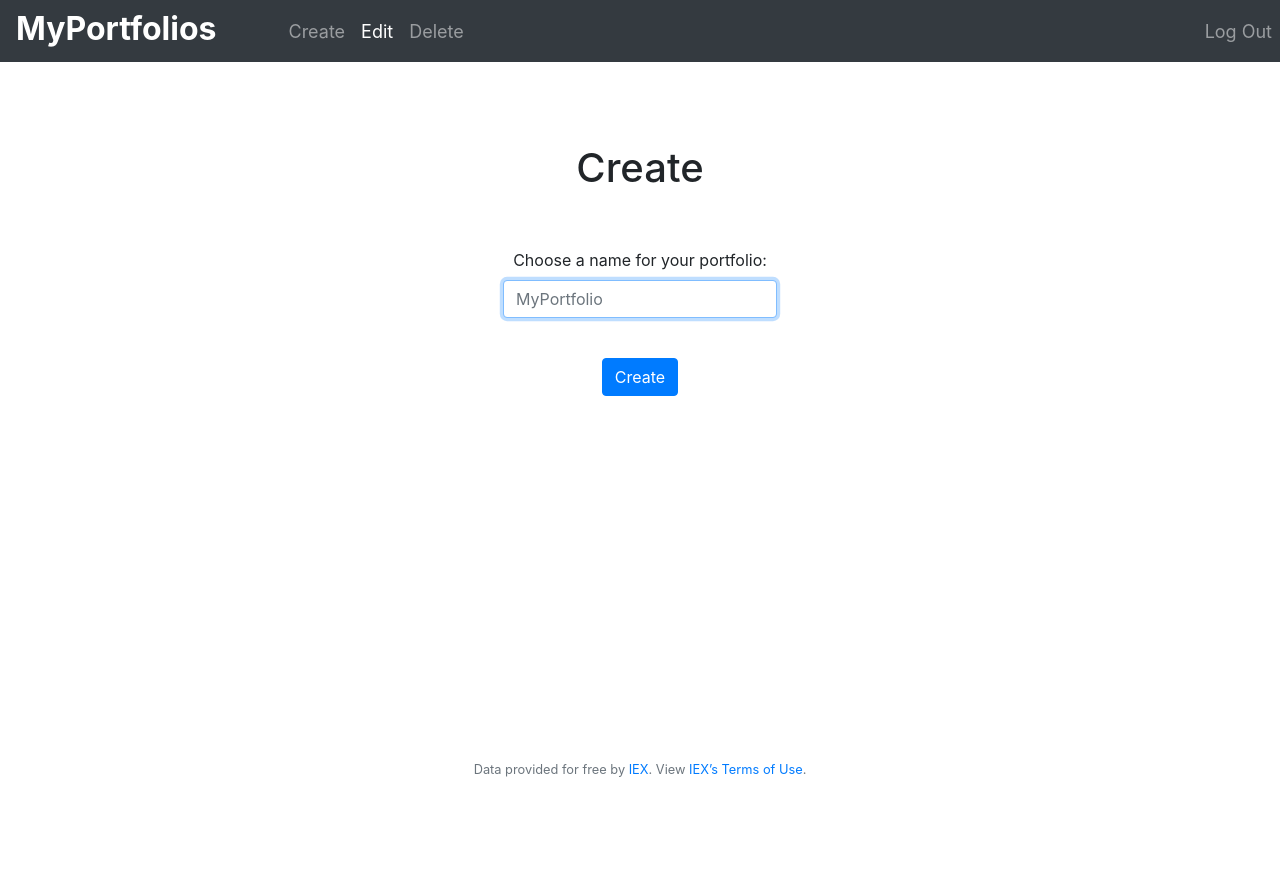
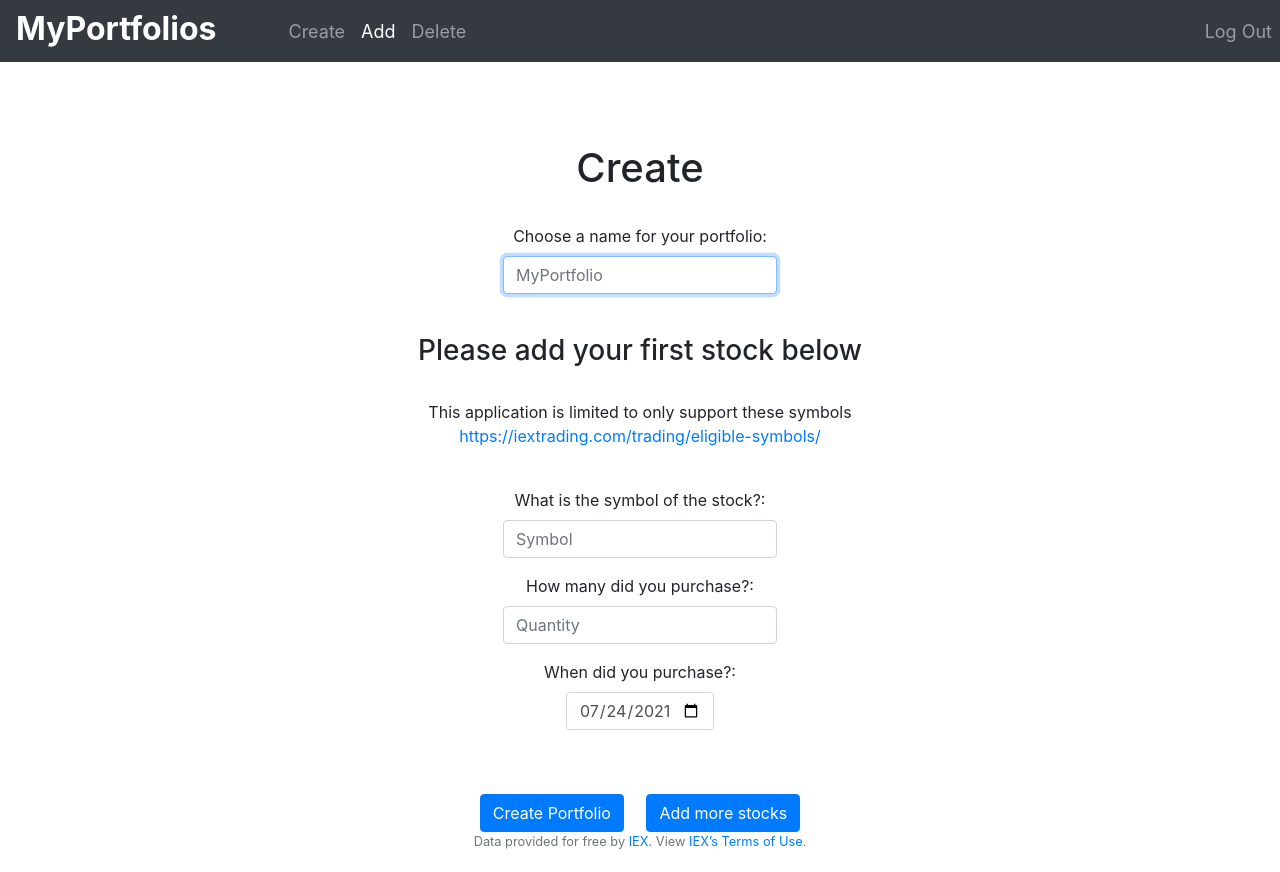
Before and after one commit to jsueling/cs50-final-project, a Flask app: page /create in a window 1280 px wide. Before the commit the page ends 777 px from the top, so only its background shows below. Run offline with Flask 2, Linux system fonts and the light colour scheme; the visitor is signed in with stand-in values (Sample User, id 1); some libraries are stand-ins or nearby versions.

Commit message:
written most of /create and create.html + minor changes

```diff
--- a/application.py
+++ b/application.py
@@ -7,7 +7,7 @@ from flask_session import Session
 from tempfile import mkdtemp
 from functions import error_page, login_required, lookup, usd
 from werkzeug.security import check_password_hash, generate_password_hash
-from datetime import time
+from datetime import time, date
 from dotenv import load_dotenv
 
 # Setup the flask app
@@ -72,9 +72,11 @@ app.jinja_env.filters["usd"] = usd
 
 # Something to look at maybe
 # https://stackoverflow.com/questions/28323666/setting-environment-variables-in-heroku-for-flask-app
+# https://stackoverflow.com/questions/41546883/what-is-the-use-of-python-dotenv
+# https://www.twilio.com/blog/environment-variables-python
+# .flaskenv needs to be added somewhere, add to functions to stop the program from not running
+load_dotenv("keys.env")
 
-# https://www.twilio.com/blog/environment-variables-python
-load_dotenv("keys.env")
 if not os.environ.get("API_KEY"):
     raise RuntimeError("API_KEY not set")
 
@@ -94,8 +96,9 @@ def index():
     cur.close()
     conn.close()
 
+    # I could create a portfolio table only listing the portfolio names but that seems inefficient
     if not names:
-        flash("We detected you have no portfolios so you have been redirected here", "primary")
+        flash("No portfolios detected - you have been redirected here automatically.", "primary")
         return redirect("/create")
 
     else:
@@ -230,11 +233,47 @@ def logout():
     flash("Logged out successfully!", "success")
     return redirect("/login")
 
-@app.route("/create")
+@app.route("/create", methods=["GET", "POST"])
 @login_required
 def create():
-    # TODO
-    return render_template("create.html")
+    if request.method =="POST":
+
+        id = session["user_id"]
+        portfolio_name=request.form.get("portfolio_name")
+        if not portfolio_name:
+            return error_page('You must enter a portfolio name', 403)
+        lower_pfname=portfolio_name.lower()
+
+        params = config()
+        conn = psycopg2.connect(**params)
+        cur = conn.cursor()
+        # We don't want a user to have portfolios with the same name
+        cur.execute("SELECT portfolio_name FROM shares WHERE id=(%s) AND portfolio_name=(%s) GROUP BY portfolio_name", (id, lower_pfname))
+        rows = cur.fetchall()
+        cur.close()
+        conn.close()
+        if len(rows) == 1:
+            return error_page('You already have a portfolio with this name', 403)
+
+        # passed tests
+        flash(f"Portfolio: {portfolio_name} has successfully created.", "success")
+
+        # User must add 1 share whilst creating
+        # Button to add more or show portfolio
+        # Likewise in add: add another or add and show
+
+        # TODO https://stackoverflow.com/questions/8552675/form-sending-error-flask
+        # We still want to check for valid inputs and once passed insert into SQL
+        # The buttons just handle where the user is redirected after
+        if request.form["submit"] == "create":
+            return redirect("/")
+        else:
+            return reditect("/add")
+
+    else:
+        x = date.today()
+        today = x.strftime("%Y-%m-%d")
+        return render_template("create.html", today=today)
 
 @app.route("/myportfolios/<portfolio_name>")
 @login_required
--- a/templates/add.html
+++ b/templates/add.html
@@ -8,8 +8,7 @@ Add
 <h1>Add</h1>
 <br>
 <br>
-<h2></h2>
-<p>This application is limited to support these symbols only<br><a href="https://iextrading.com/trading/eligible-symbols/">https://iextrading.com/trading/eligible-symbols/</a></p>
+<p>This application is limited to only support these symbols<br><a href="https://iextrading.com/trading/eligible-symbols/">https://iextrading.com/trading/eligible-symbols/</a></p>
     <br>
     <br>
     <form action="/add" method="post">
--- a/templates/create.html
+++ b/templates/create.html
@@ -7,12 +7,29 @@ Create
 {% block main %}
 <h1>Create</h1>
 <br>
-<br>
 <form action="/create" method="post">
     <div class="form-group">
         <label for="portfolio_name">Choose a name for your portfolio:</label><br><input autocomplete="off" autofocus class="form-control" name="portfolio_name" placeholder="MyPortfolio" type="text">
     </div>
     <br>
-    <button class="btn btn-primary" type="submit">Create</button>
+    <h3>Please add your first stock below</h3>
+    <br>
+        <p>This application is limited to only support these symbols<br><a href="https://iextrading.com/trading/eligible-symbols/">https://iextrading.com/trading/eligible-symbols/</a></p>
+    <br>
+    <div class="form-group">
+        <label for="symbol">What is the symbol of the stock?:</label><br><input autocomplete="off" class="form-control" name="symbol" placeholder="Symbol" type="text">
+    </div>
+    <div class="form-group">
+        <label for="purchase_quantity">How many did you purchase?:</label><br><input autocomplete="off" class="form-control" name="purchase_quantity" placeholder="Quantity" type="text">
+    </div>
+    <div class="form-group">
+        <label for="purchase_date">When did you purchase?:</label><br><input autocomplete="off" class="form-control" name="purchase_date" value={{ today }} max={{ today }} type="date">
+    </div>
+    <br>
+    <br>
+    <!-- https://developer.mozilla.org/en-US/docs/Web/HTML/Element/input/button -->
+    <button class="btn btn-primary" type="submit" name="submit" value="create">Create Portfolio</button>
+    &nbsp&nbsp&nbsp
+    <button class="btn btn-primary" type="submit" name="submit" value="add">Add more stocks</button>
 </form>
 {% endblock %}
--- a/templates/layout.html
+++ b/templates/layout.html
@@ -30,7 +30,7 @@
         <div id="page-container">
             <div id="content-wrap">
                 <nav class="nav navbar-expand-md fixed-top navbar-dark bg-dark text-white">
-                    <a class="navbar-brand ml-3 mb-1"><strong>MyPortfolios</strong></a>
+                    <a class="navbar-brand ml-3 mb-1" href="/"><strong>MyPortfolios</strong></a>
                     <button class="navbar-toggler ml-auto" type="button" data-toggle="collapse" data-target="#target" aria-controls="target" aria-expanded="false" aria-label="Toggle navigation">
                         <span class="navbar-toggler-icon"></span>
                     </button>
@@ -40,7 +40,7 @@
                         {% if session.user_id %}
                             <ul class="navbar-nav mr-auto pl-5">
                                 <li class="navbar-item"><a class="nav-link" href="/create">Create</a></li>
-                                <li class="navbar-item active"><a class="nav-link" href="/edit">Edit</a></li>
+                                <li class="navbar-item active"><a class="nav-link" href="/add">Add</a></li>
                                 <li class="navbar-item"><a class="nav-link" href="/delete">Delete</a></li>
                             </ul>
                             <ul class="navbar-nav ml-auto pl-3">
```
